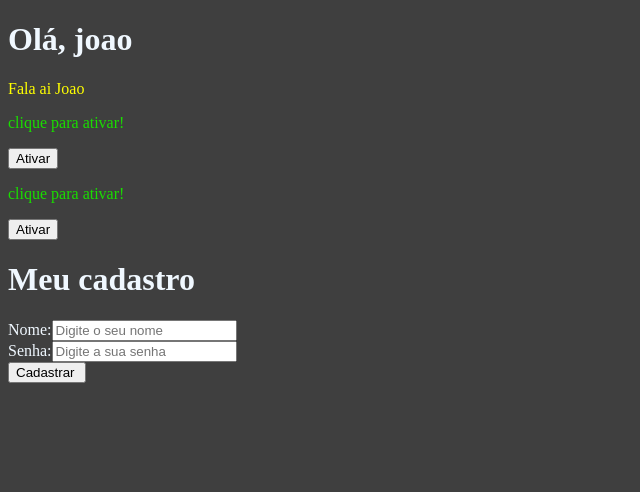
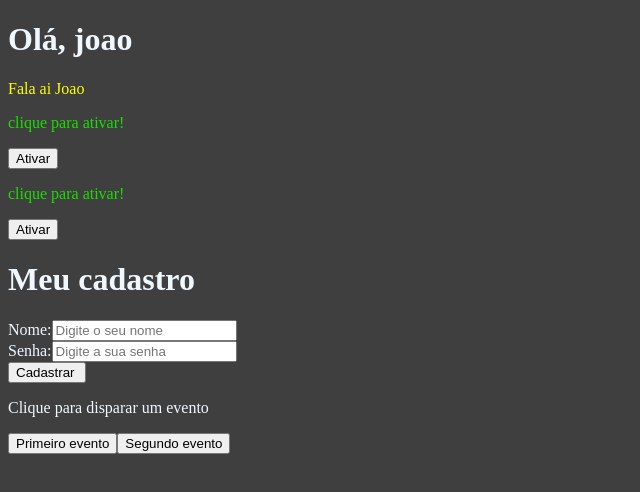
Before and after one commit to Victor87dev/revisando-react, a React (Vite) app in the folder revisando-react/: page / in a window 1280 px wide. Shown: the top 492 px of the page, without its empty margins (0-640 px from the left). Built offline with nearby package versions, Linux system fonts and the light colour scheme.

Commit message:
Curso react: passar eventos por props

```diff
--- a/revisando-react/src/App.jsx
+++ b/revisando-react/src/App.jsx
@@ -1,6 +1,7 @@
 import Teste1 from "./components/Teste1/Teste1";
 import Teste2 from "./components/Teste2/Teste2";
 import Form from "./components/Form/Form";
+import Evento from "./components/Evento/Evento";
 
 function App() {
   const name = "joao"
@@ -12,6 +13,7 @@ function App() {
      <Teste2 numero="1"/>
      <Teste2 numero="2"/>
      <Form />
+     <Evento />
     </>
   )
 }
--- /dev/null
+++ b/revisando-react/src/components/Button/Button.jsx
@@ -0,0 +1,11 @@
+import React from "react";
+
+const Button = (props)=>{
+    return (
+        <>
+        <button onClick={props.event}>{props.text}</button>
+        </>
+    )
+}
+
+export default Button
--- /dev/null
+++ b/revisando-react/src/components/Evento/Evento.jsx
@@ -0,0 +1,20 @@
+import React from "react";
+import Button from "../Button/Button";
+
+const Evento = ()=>{
+    const evento1 = ()=>{
+        console.log("Button1 ativado")
+    }
+    const evento2 = ()=>{
+        console.log("Button2 ativado")
+    }
+    return (
+        <>
+        <p>Clique para disparar um evento</p>
+        <Button event={evento1} text="Primeiro evento" />
+        <Button event={evento2} text="Segundo evento" />
+        </>
+    )
+}
+
+export default Evento
```
